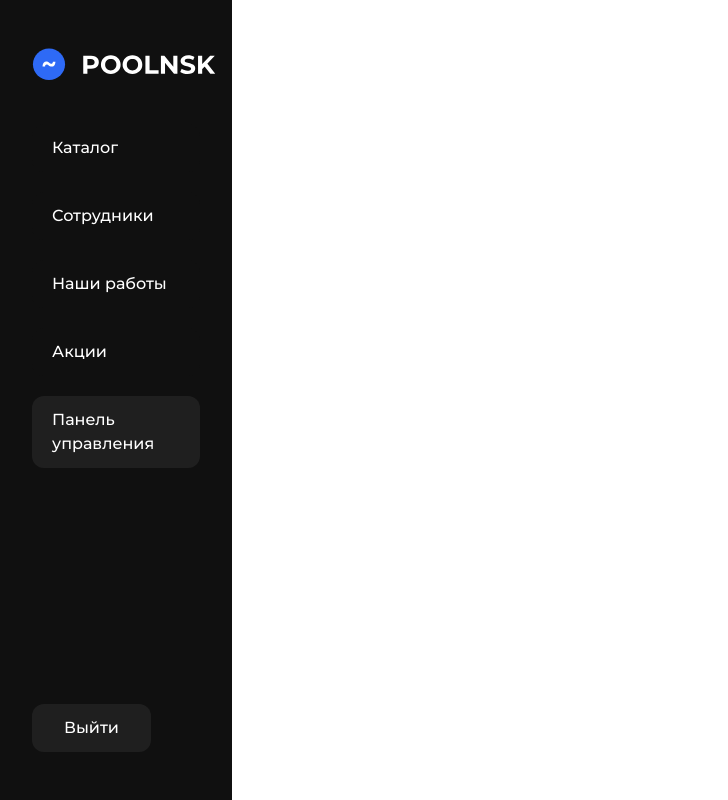
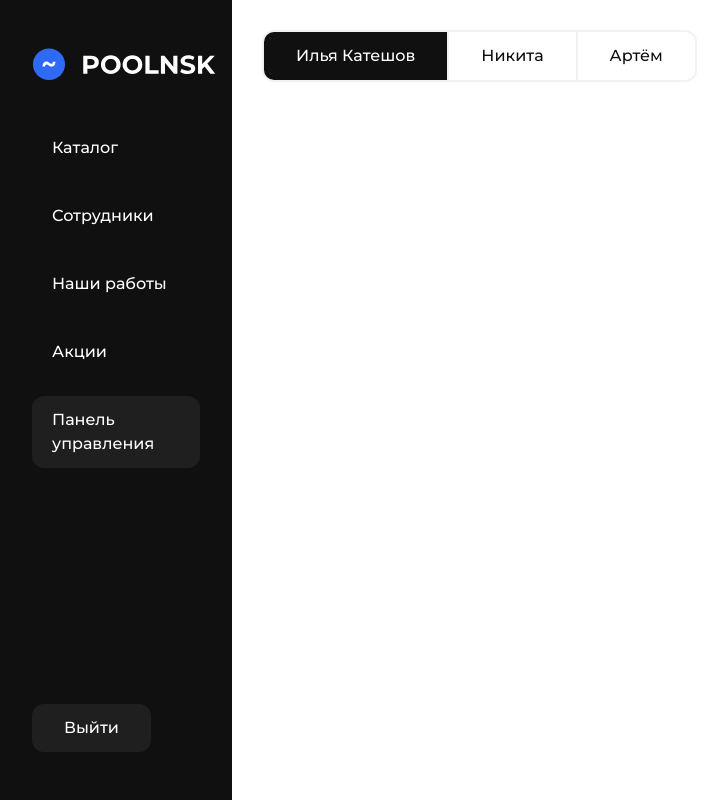
Before and after one commit to Tretiakovv/poolnsk-front, a Next.js app: page /control-panel/requests in a window 1280 px wide. Shown: the whole page, without its empty margins (0-728 px from the left). Built offline with nearby package versions, Linux system fonts and the light colour scheme.

Commit message:
our-projects / added WorkersPage & connected with backend

```diff
--- a/app/control-panel/layout.tsx
+++ b/app/control-panel/layout.tsx
@@ -1,11 +1,33 @@
-import React from 'react';
+"use client"
+
+import MultiselectButton, {
+    MultiselectButtonItem
+} from "@/components/atoms/buttons/multiselect-button/MultiselectButton";
+import {useState} from "react";
 
 const ControlPageLayout = () => {
+
+    const items : MultiselectButtonItem[] = [
+        {buttonText : "Илья Катешов", action : () => console.log("Лох")},
+        {buttonText : "Никита", action : () => console.log("Крутой")},
+        {buttonText : "Артём", action : () => console.log("Ещё круче")},
+    ]
+
+    const [
+        activeItem,
+        setActiveItem
+    ] = useState<MultiselectButtonItem>(items[0])
+
     return (
-        <div>
+        <>
+            <MultiselectButton
+                items={items}
+                activeItem={activeItem}
+                setActiveItem={setActiveItem}
+            />
+        </>
+    );
 
-        </div>
-    );
 };
 
 export default ControlPageLayout;
--- /dev/null
+++ b/app/workers/page.hooks.ts
@@ -0,0 +1,37 @@
+import {useShallow} from "zustand/react/shallow";
+import {useStore} from "@/store/store";
+import {useQuery} from "react-query";
+import {TableItem} from "@/types/TableTypes";
+import {useState} from "react";
+
+export const useWorkersPage = () => {
+
+    const [workers, getWorkers] = useStore(
+        useShallow(state => [state.workers, state.getWorkers])
+    )
+
+    const [
+        tableWorkers,
+        setTableWorkers
+    ] = useState<TableItem[]>([])
+
+    const getWorkersQuery = useQuery({
+        queryKey : ["get", "workerList"],
+        queryFn : getWorkers,
+        onSuccess : () => setTableWorkers(mapWorkersToTableItems)
+    })
+
+    const mapWorkersToTableItems = () => {
+        return workers.map((item, index) => {
+            return new Object({
+                id: index + 1,
+                items : [item.name, item.surname, item.email]
+            }) as TableItem
+        })
+    }
+
+    return {
+        tableWorkers, getWorkersQuery
+    }
+
+}
--- a/app/workers/page.tsx
+++ b/app/workers/page.tsx
@@ -1,11 +1,38 @@
-import React from 'react';
+"use client"
+
+import {useWorkersPage} from "@/app/workers/page.hooks";
+import HeaderRow from "@/components/moleculas/rows/header-row/HeaderRow";
+import Table from "@/components/organisms/table/Table";
+import {workerPageTableHeader} from "@/data/workersPageData";
 
 const WorkersPage = () => {
-    return (
-        <div>
 
-        </div>
-    );
+    const {
+        tableWorkers, getWorkersQuery
+    } = useWorkersPage()
+
+    if (getWorkersQuery.isLoading) {
+        return (
+            <div>
+                Sales is loading..
+            </div>
+        )
+    }
+
+    if (getWorkersQuery.isSuccess) {
+        return (
+            <>
+                <HeaderRow
+                    header={"Сотрудники"}
+                />
+                <Table
+                    tableHeader={workerPageTableHeader}
+                    tableContent={tableWorkers}
+                />
+            </>
+        );
+    }
+
 };
 
 export default WorkersPage;
--- /dev/null
+++ b/components/atoms/buttons/multiselect-button/MultiselectButton.tsx
@@ -0,0 +1,55 @@
+import React from 'react';
+import {ClassValue} from "clsx";
+import {cn} from "@/utils/cn";
+
+export type MultiselectButtonItem = {
+    buttonText: string
+    action: () => void
+}
+
+type MultiselectButtonProps = {
+    items: MultiselectButtonItem[],
+    activeItem: MultiselectButtonItem,
+    setActiveItem: (item: MultiselectButtonItem) => void
+}
+
+const MultiselectButton = (props: MultiselectButtonProps) => {
+
+    const buttonItemCV: ClassValue[] = [
+        "text-main-black font-medium border-2 border-r-0 border-second-border-gray px-8 py-3",
+        "transition hover:duration-200 hover:bg-second-border-gray hover:cursor-pointer",
+    ]
+
+    console.log(props.activeItem)
+
+    return (
+        <div className={"w-full flex flex-row items-center gap-0"}>
+            {
+                props.items.map((item, index) => {
+
+                    const activeItemCV: ClassValue = {
+                        "bg-main-black text-white hover:bg-main-black": item.buttonText === props.activeItem.buttonText,
+                        "rounded-l-xl": index === 0,
+                        "rounded-r-xl border-2": index === props.items.length - 1
+                    }
+
+                    return (
+                        <div
+                            onClick={() => {
+                                props.setActiveItem(item)
+                                item.action()
+                            }}
+                            className={cn(buttonItemCV, activeItemCV)}
+                        >
+                            {item.buttonText}
+                        </div>
+                    )
+
+                })
+            }
+        </div>
+    );
+
+};
+
+export default MultiselectButton;
--- /dev/null
+++ b/data/workersPageData.ts
@@ -0,0 +1,5 @@
+import {TextItem} from "@/types/TextItem";
+
+export const workerPageTableHeader : TextItem[] = [
+    {text : "Имя"}, {text : "Фамилия"}, {text : "Email"},
+]
--- /dev/null
+++ b/types/dto/Worker.ts
@@ -0,0 +1,5 @@
+export type Worker = {
+    name : string,
+    surname : string,
+    email : string
+}
```
Also changed, not shown: store/slices/workersSlice.ts (added, +25 -0 lines), store/store.ts (+5 -2 lines).
